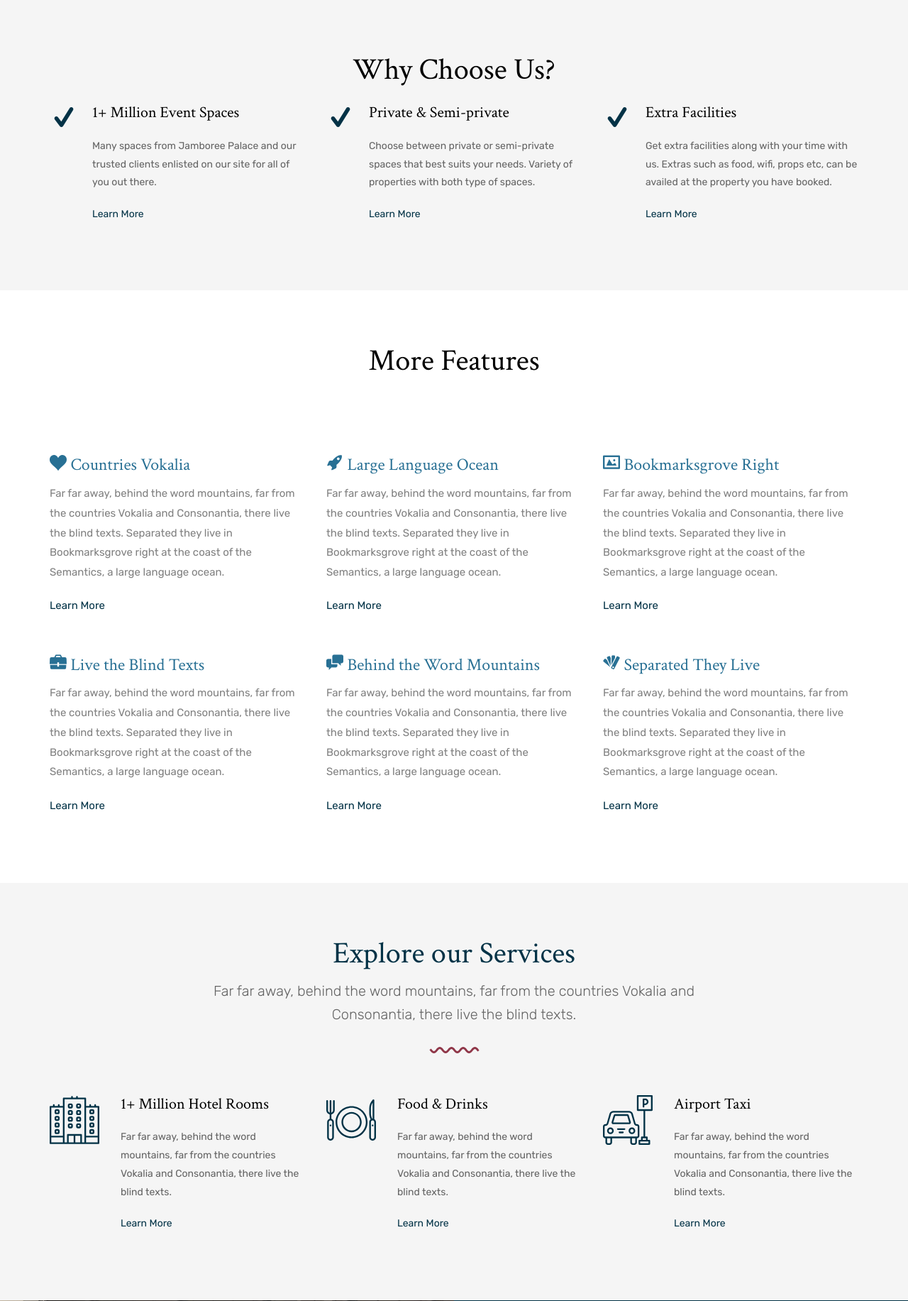
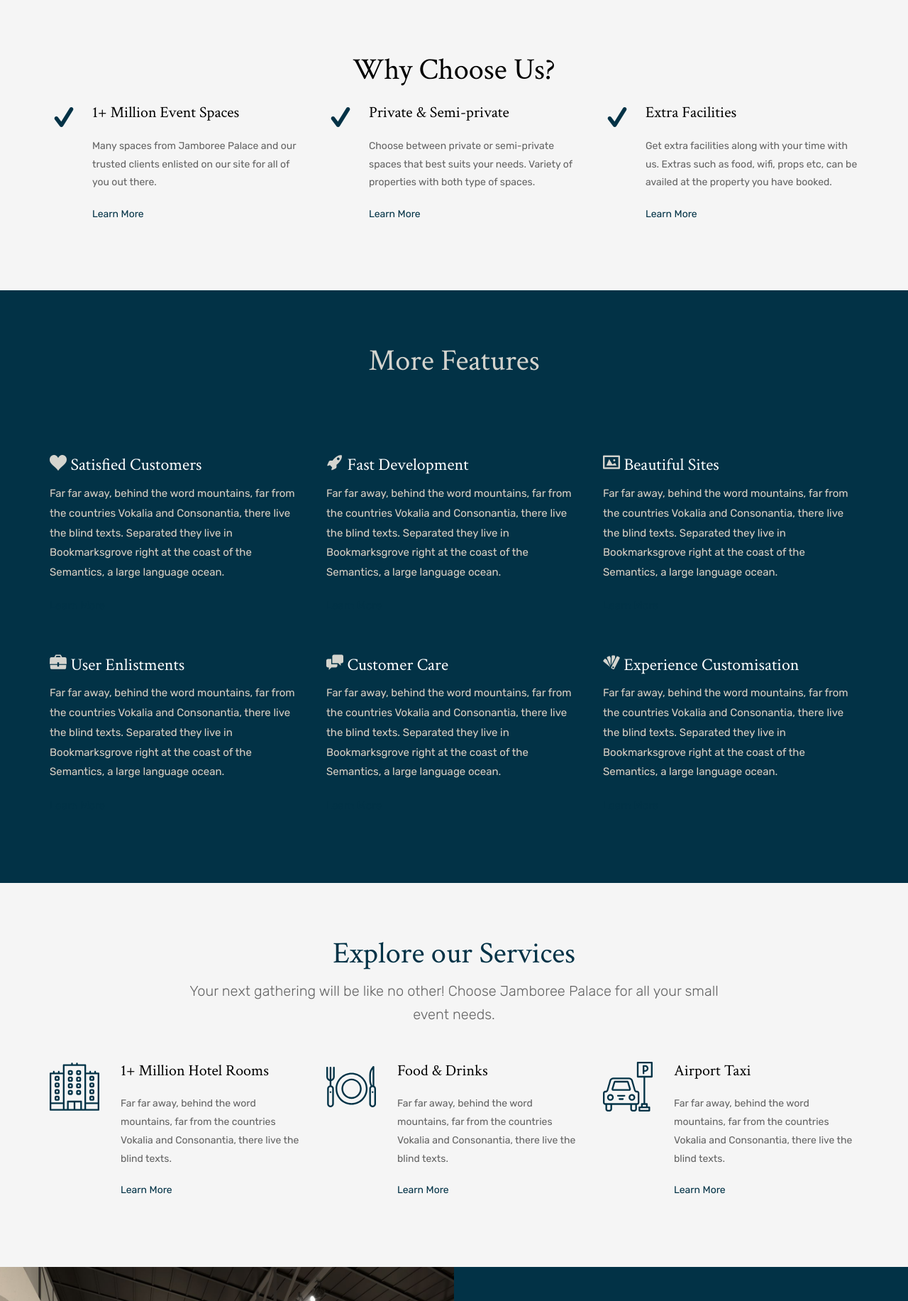
Before and after one commit to iamvarshith/jamboreepalace, a Flask app: page /about in a window 1280 px wide. Shown: the part 1519-3352 px from the top of the page at 71% size. Run offline with Flask 2, Linux system fonts and the light colour scheme; parts of the project's set-up code (start-up, migrations or seed data) failed here and were passed over; some libraries are stand-ins or nearby versions; some web fonts are replaced.

Commit message:
updated login.html

```diff
--- a/app/static/css/custom.css
+++ b/app/static/css/custom.css
@@ -264,3 +264,18 @@
 background-color:--secondary;
 margin:0 0 20% 45%;
 }
+
+.about-cont{
+background-color:var(--secondary);
+}
+
+.about-cont span{
+color:white;
+}
+
+.about-cont i, .about-cont h2{
+color:var(--accent) !important;}
+
+.about-cont p{
+color:rgb(219, 209, 196);
+}
--- a/app/templates/about.html
+++ b/app/templates/about.html
@@ -154,7 +154,7 @@
     </div>
   </section>
 
-  <section class="probootstrap-section">
+  <section class="probootstrap-section about-cont">
     <div class="container">
       <div class="row">
         <div class="col-md-8 col-md-offset-2 mb50 text-center probootstrap-animate">
@@ -163,35 +163,35 @@
       </div>
       <div class="row">
         <div class="col-md-4 col-sm-6 col-xs-12 probootstrap-animate">
-          <h3 class="heading-with-icon"><i class="icon-heart2"></i> <span>Countries Vokalia</span></h3>
+          <h3 class="heading-with-icon"><i class="icon-heart2"></i> <span>Satisfied Customers</span></h3>
           <p>Far far away, behind the word mountains, far from the countries Vokalia and Consonantia, there live the blind texts. Separated they live in Bookmarksgrove right at the coast of the Semantics, a large language ocean.</p>
           <p><a href="#" class="link-with-icon">Learn More <i class=" icon-chevron-right"></i></a></p>
         </div>
         <div class="col-md-4 col-sm-6 col-xs-12 probootstrap-animate">
-          <h3 class="heading-with-icon"><i class="icon-rocket"></i> <span>Large Language Ocean</span></h3>
+          <h3 class="heading-with-icon"><i class="icon-rocket"></i> <span>Fast Development</span></h3>
           <p>Far far away, behind the word mountains, far from the countries Vokalia and Consonantia, there live the blind texts. Separated they live in Bookmarksgrove right at the coast of the Semantics, a large language ocean.</p>
           <p><a href="#" class="link-with-icon">Learn More <i class=" icon-chevron-right"></i></a></p>
         </div>
         <div class="clearfix visible-sm-block"></div>
         <div class="col-md-4 col-sm-6 col-xs-12 probootstrap-animate">
-          <h3 class="heading-with-icon"><i class="icon-image"></i> <span>Bookmarksgrove Right</span></h3>
+          <h3 class="heading-with-icon"><i class="icon-image"></i> <span>Beautiful Sites</span></h3>
           <p>Far far away, behind the word mountains, far from the countries Vokalia and Consonantia, there live the blind texts. Separated they live in Bookmarksgrove right at the coast of the Semantics, a large language ocean.</p>
           <p><a href="#" class="link-with-icon">Learn More <i class=" icon-chevron-right"></i></a></p>
         </div>
         <div class="clearfix visible-lg-block visible-md-block"></div>
         <div class="col-md-4 col-sm-6 col-xs-12 probootstrap-animate">
-          <h3 class="heading-with-icon"><i class="icon-briefcase"></i> <span>Live the Blind Texts</span></h3>
+          <h3 class="heading-with-icon"><i class="icon-briefcase"></i> <span>User Enlistments</span></h3>
           <p>Far far away, behind the word mountains, far from the countries Vokalia and Consonantia, there live the blind texts. Separated they live in Bookmarksgrove right at the coast of the Semantics, a large language ocean.</p>
           <p><a href="#" class="link-with-icon">Learn More <i class=" icon-chevron-right"></i></a></p>
         </div>
         <div class="clearfix visible-sm-block"></div>
         <div class="col-md-4 col-sm-6 col-xs-12 probootstrap-animate">
-          <h3 class="heading-with-icon"><i class="icon-chat"></i> <span>Behind the Word Mountains</span></h3>
+          <h3 class="heading-with-icon"><i class="icon-chat"></i> <span>Customer Care</span></h3>
           <p>Far far away, behind the word mountains, far from the countries Vokalia and Consonantia, there live the blind texts. Separated they live in Bookmarksgrove right at the coast of the Semantics, a large language ocean.</p>
           <p><a href="#" class="link-with-icon">Learn More <i class=" icon-chevron-right"></i></a></p>
         </div>
         <div class="col-md-4 col-sm-6 col-xs-12 probootstrap-animate">
-          <h3 class="heading-with-icon"><i class="icon-colours"></i> <span>Separated They Live</span></h3>
+          <h3 class="heading-with-icon"><i class="icon-colours"></i> <span>Experience Customisation</span></h3>
           <p>Far far away, behind the word mountains, far from the countries Vokalia and Consonantia, there live the blind texts. Separated they live in Bookmarksgrove right at the coast of the Semantics, a large language ocean.</p>
           <p><a href="#" class="link-with-icon">Learn More <i class=" icon-chevron-right"></i></a></p>
         </div>
@@ -206,15 +206,13 @@
       <div class="row mb30">
         <div class="col-md-8 col-md-offset-2 probootstrap-section-heading text-center">
           <h2>Explore our Services</h2>
-          <p class="lead">Far far away, behind the word mountains, far from the countries Vokalia and Consonantia, there live the blind texts.</p>
-          <p><img src="img/curve.svg" class="svg" alt="Free HTML5 Bootstrap Template"></p>
-        </div>
+            <p class="lead">Your next gathering will be like no other! Choose Jamboree Palace for all your small event needs.</p></div>
       </div>
       <div class="row">
         <div class="col-md-4">
           <div class="service left-icon probootstrap-animate">
             <div class="icon">
-              <img src="img/flaticon/svg/001-building.svg" class="svg" alt="Free HTML5 Bootstrap Template by uicookies.com">
+              <img src="../static/img/flaticon/svg/001-building.svg" class="svg">
             </div>
             <div class="text">
               <h3>1+ Million Hotel Rooms</h3>
@@ -226,7 +224,7 @@
         <div class="col-md-4">
           <div class="service left-icon probootstrap-animate">
             <div class="icon">
-              <img src="img/flaticon/svg/003-restaurant.svg" class="svg" alt="Free HTML5 Bootstrap Template by uicookies.com">
+              <img src="../static/img/flaticon/svg/003-restaurant.svg" class="svg">
             </div>
             <div class="text">
               <h3>Food &amp; Drinks</h3>
@@ -238,7 +236,7 @@
         <div class="col-md-4">
           <div class="service left-icon probootstrap-animate">
             <div class="icon">
-              <img src="img/flaticon/svg/004-parking.svg" class="svg" alt="Free HTML5 Bootstrap Template by uicookies.com">
+              <img src="../static/img/flaticon/svg/004-parking.svg" class="svg">
             </div>
             <div class="text">
               <h3>Airport Taxi</h3>
```
